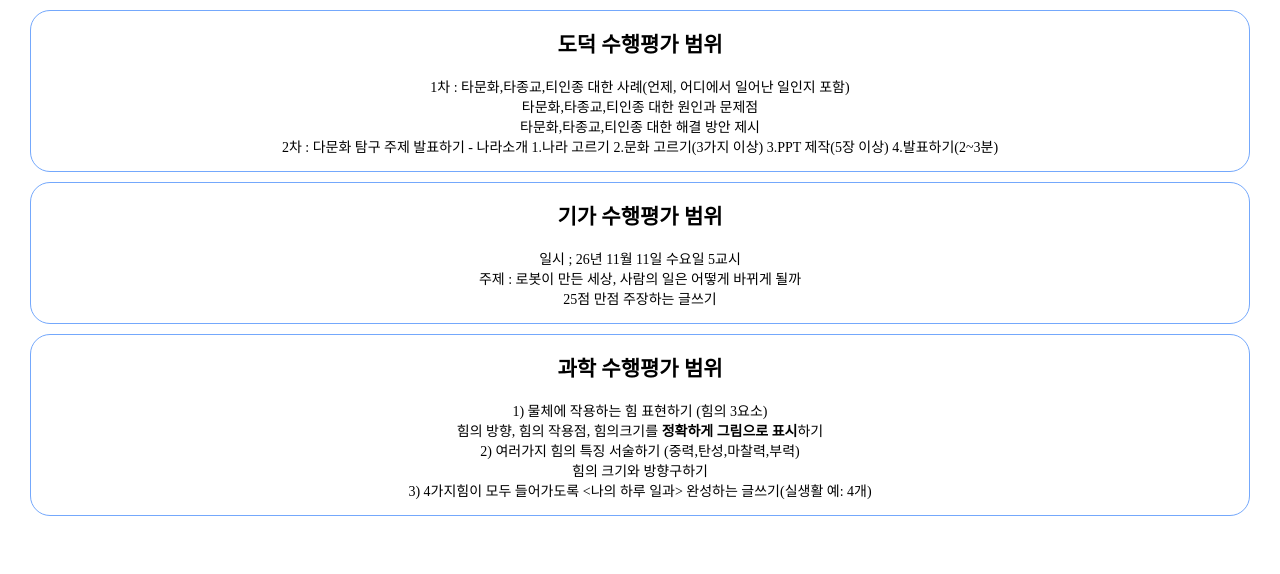
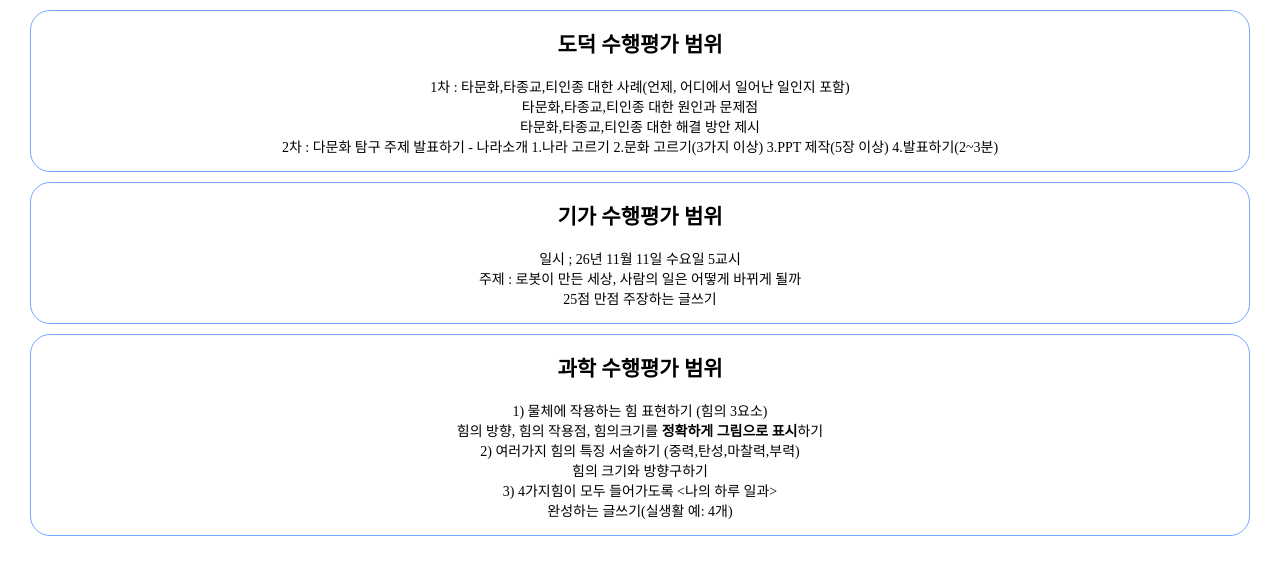
Before and after one commit to gagbyeolj-blip/StudyHub, a plain HTML site: page test.html in a window 1280 px wide. Drawn offline with Linux system fonts and the light colour scheme.

Commit message:
test.html 업데이트

```diff
--- a/test.html
+++ b/test.html
@@ -36,7 +36,7 @@
                힘의 방향, 힘의 작용점, 힘의크기를 <strong>정확하게 그림으로 표시</strong>하기<br>
             2) 여러가지 힘의 특징 서술하기 (중력,탄성,마찰력,부력)<br>
                힘의 크기와 방향구하기<br>
-            3) 4가지힘이 모두 들어가도록 <나의 하루 일과> 완성하는 글쓰기(실생활 예: 4개)
+            3) 4가지힘이 모두 들어가도록 <나의 하루 일과><br> 완성하는 글쓰기(실생활 예: 4개)
         </p>
     </div>
 </body>
```
